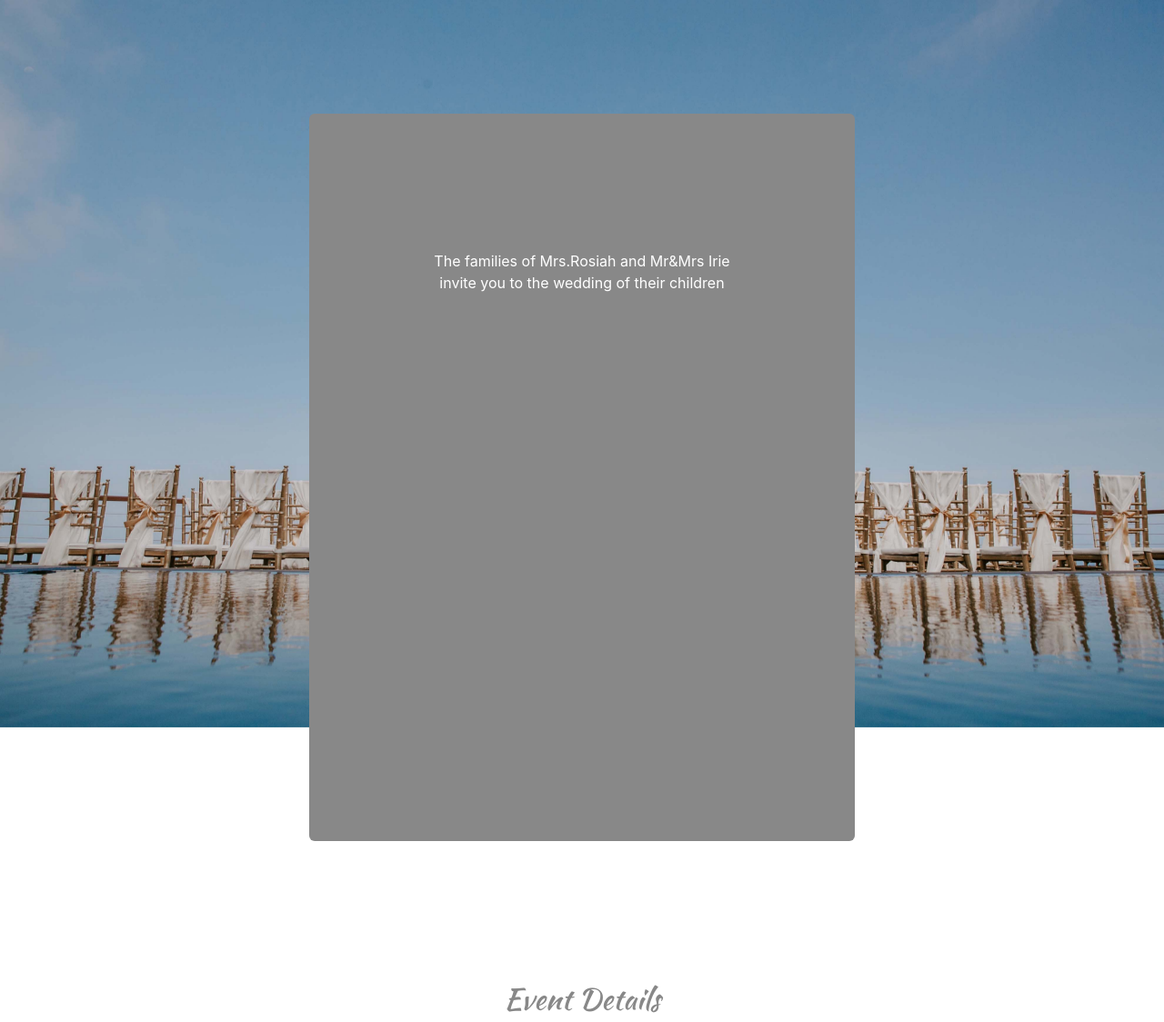
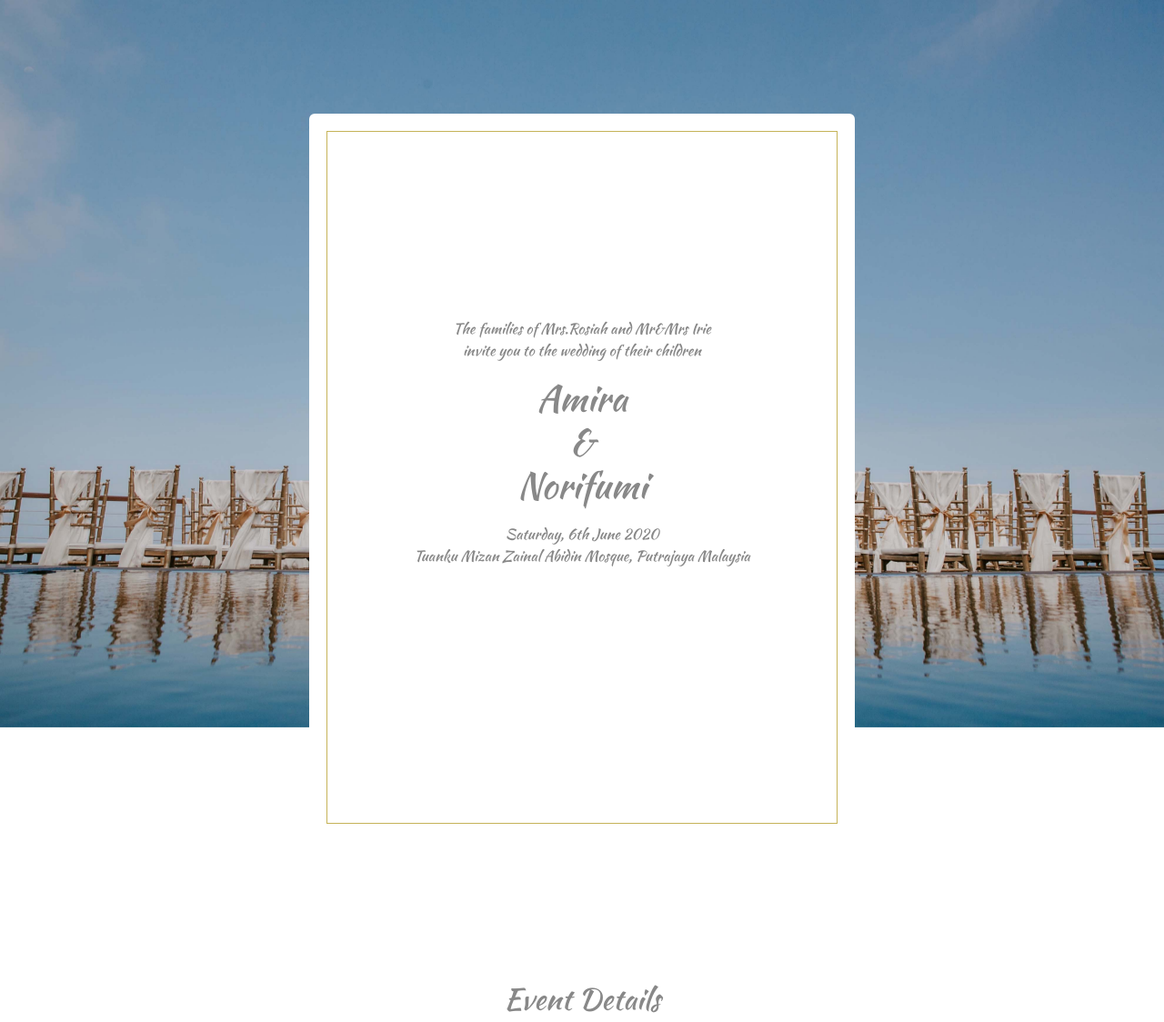
Before and after one commit to norifumi92/wedding_project, a Django app: page /wedding in a window 1280 px wide. Shown: the top 1124 px of the page at 91% size. Run offline with Django 3.2, Linux system fonts and the light colour scheme; some libraries are stand-ins or nearby versions.

Commit message:
added invitation letter page in wedding.html

```diff
--- a/my_app/static/style.css
+++ b/my_app/static/style.css
@@ -95,25 +95,35 @@ h1,h2 {
     }
 
     .scroll-bg-letter {
+        width:96%;
+        outline: 1px solid 	#C5B358;
+        outline-offset: -20px;
+        padding:2%;
         max-width: 600px;
-        background-repeat: no-repeat;
-        background-size: 100% 100%;
         margin-top: 10%;
         margin-left: auto;
         margin-right: auto;
         position: relative;
         height: 800px;
         border-radius: 6px;
-        color: white;
-        background-color: #888888;
+        color: #888888;
+        background-color: white;
     }
     .letter-pudding {
         position: relative;
-        height:150px;
+        height:200px;
     }
     .letter-header {
+        font-family: 'Kaushan Script', cursive;
         padding-left: 80px;
         padding-right: 80px;
+        text-align: center;
+    }
+    .letter-section {
+        font-family: 'Kaushan Script', cursive;
+        padding-left: 80px;
+        padding-right: 80px;
+        margin-bottom: 10px;
         text-align: center;
     }
 
@@ -131,7 +141,7 @@ h1,h2 {
 
     #grab-logo{
         width: 80px;
-        height: 8   0px;
+        height: 80px;
         margin-left: auto;
         margin-right: auto;
     }
--- a/my_app/templates/wedding.html
+++ b/my_app/templates/wedding.html
@@ -14,8 +14,15 @@
             <div class="row justify-content-center letter-pudding">
             </div>
             <div class="row justify-content-center letter-header">
-                <p>The families of Mrs.Rosiah and Mr&Mrs Irie <br>
-                invite you to the wedding of their children</p>
+                <p>The families of Mrs.Rosiah and Mr&Mrs Irie<br>
+                invite you to the wedding of their children<br></p>
+            </div>
+            <div class="row justify-content-center letter-section">
+                <h1>Amira<br>&<br>Norifumi</h1>
+            </div>
+            <div class="row justify-content-center letter-section">
+                <p>Saturday, 6th June 2020<br>
+                Tuanku Mizan Zainal Abidin Mosque, Putrajaya Malaysia</p>
             </div>
         </div>
         <div class="scroll-bg">
```
